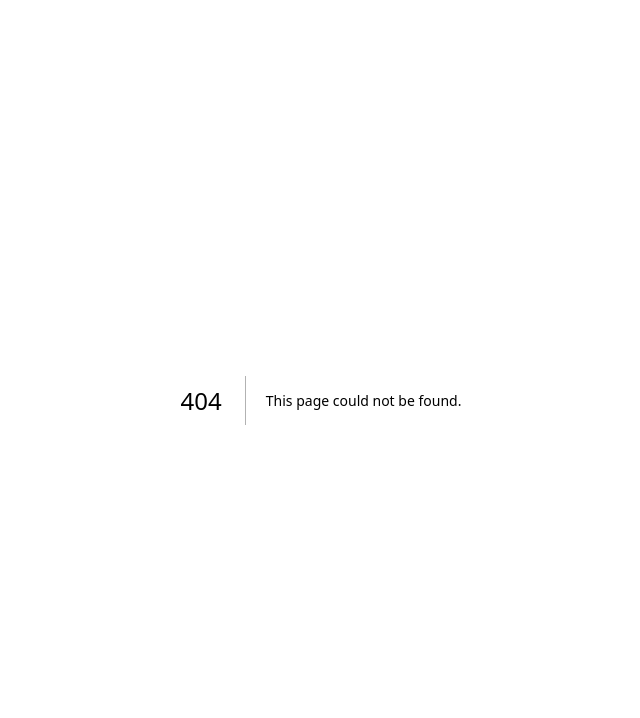
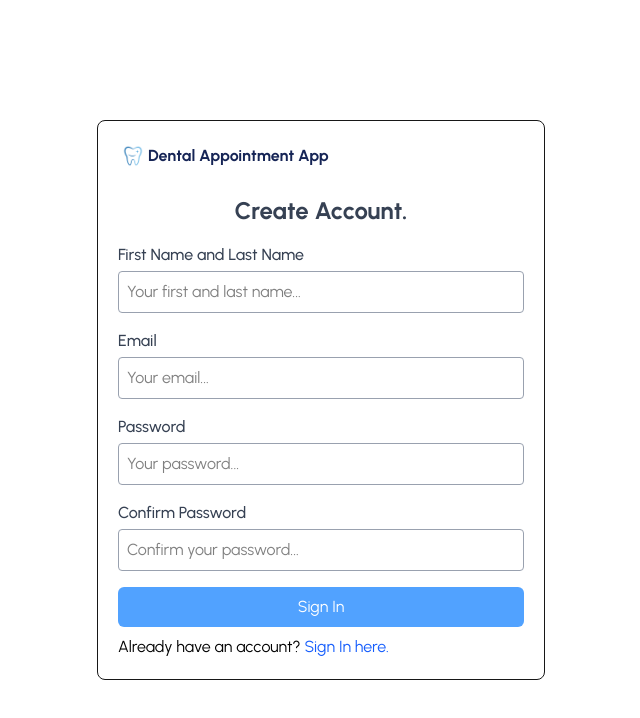
Before and after one commit to atanas-zlatev-98/dental-appointment-app, a Next.js app: page /sign-up in a window 1280 px wide. Before the commit this address had no page. Shown: the top 718 px of the page, without its empty margins (319-959 px from the left). Built offline with nearby package versions, Linux system fonts and the light colour scheme.

Commit message:
sign-up page ui

```diff
--- /dev/null
+++ b/app/(auth)/sign-up/page.tsx
@@ -0,0 +1,9 @@
+import { SignUpForm } from "./sign-up-form/SignUpForm";
+
+export default function SignUpPage() {
+  return (
+    <div className="w-full max-w-md rounded-lg bg-white border flex flex-col p-5">
+      <SignUpForm/>
+    </div>
+  );
+}
--- /dev/null
+++ b/app/(auth)/sign-up/sign-up-form/SignUpForm.tsx
@@ -0,0 +1,57 @@
+'use client';
+
+import Image from "next/image";
+import Link from "next/link";
+import logo from "../../../../public/images/bg/logo-2.png";
+
+export function SignUpForm() {
+
+
+    return (
+          <form className="flex flex-col">
+
+            <h1 className="text-md font-bold mb-6 text-left text-blue-950 flex items-center">
+                <Image src={logo} alt="Dental Appointment App" width={30} height={30} className="p-1" /> Dental Appointment App</h1>
+            <h2 className="text-2xl font-bold mb-4 text-center text-gray-700">Create Account.</h2>
+
+
+            <div className="form-g flex flex-col mb-4">
+                <label htmlFor="name" className="block text-md font-medium text-gray-700 mb-1">
+                    First Name and Last Name
+                </label>
+                <input type="text" id="name" placeholder="Your first and last name..." className="p-2 border border-gray-400 text-black rounded text-md" />
+            </div>
+
+
+            <div className="form-g flex flex-col mb-4">
+                <label htmlFor="email" className="block text-md font-medium text-gray-700 mb-1">
+                    Email
+                </label>
+                <input type="email" id="email" placeholder="Your email..." className="p-2 border border-gray-400 text-black rounded text-md" />
+            </div>
+
+            <div className="form-g flex flex-col mb-4">
+                <label htmlFor="password" className="block text-md font-medium text-gray-700 mb-1">
+                    Password
+                </label>
+                <input type="password" id="password" placeholder="Your password..." className="p-2 border border-gray-400 text-black rounded text-md" />
+            </div>
+
+             <div className="form-g flex flex-col mb-4">
+                <label htmlFor="confirmPassword" className="block text-md font-medium text-gray-700 mb-1">
+                    Confirm Password
+                </label>
+                <input type="password" id="confirmPassword" placeholder="Confirm your password..." className="p-2 border border-gray-400 text-black rounded text-md" />
+            </div>
+
+            <div className="form-g">
+                <button type="submit" className="w-full py-2 rounded-md bg-blue-400 text-white text-md hover:bg-blue-900 transition-colors cursor-pointer">
+                    Sign In
+                </button>
+
+                <p className="text-black mt-2 text-md">Already have an account? <Link href="/sign-in" className="text-blue-600 hover:underline cursor-pointer">Sign In here.</Link></p>
+            </div>
+
+        </form>
+    )
+}
--- a/components/shared/navigation-bar/NavigationBar.tsx
+++ b/components/shared/navigation-bar/NavigationBar.tsx
@@ -42,7 +42,7 @@ export default function NavigationBar() {
               Login
             </Link>
 
-            <Link href="/signup" className="text-md px-4 py-2 rounded-md bg-blue-950 text-white hover:bg-blue-900 transition-colors">
+            <Link href="/sign-up" className="text-md px-4 py-2 rounded-md bg-blue-950 text-white hover:bg-blue-900 transition-colors">
               Sign up
             </Link>
 
```
